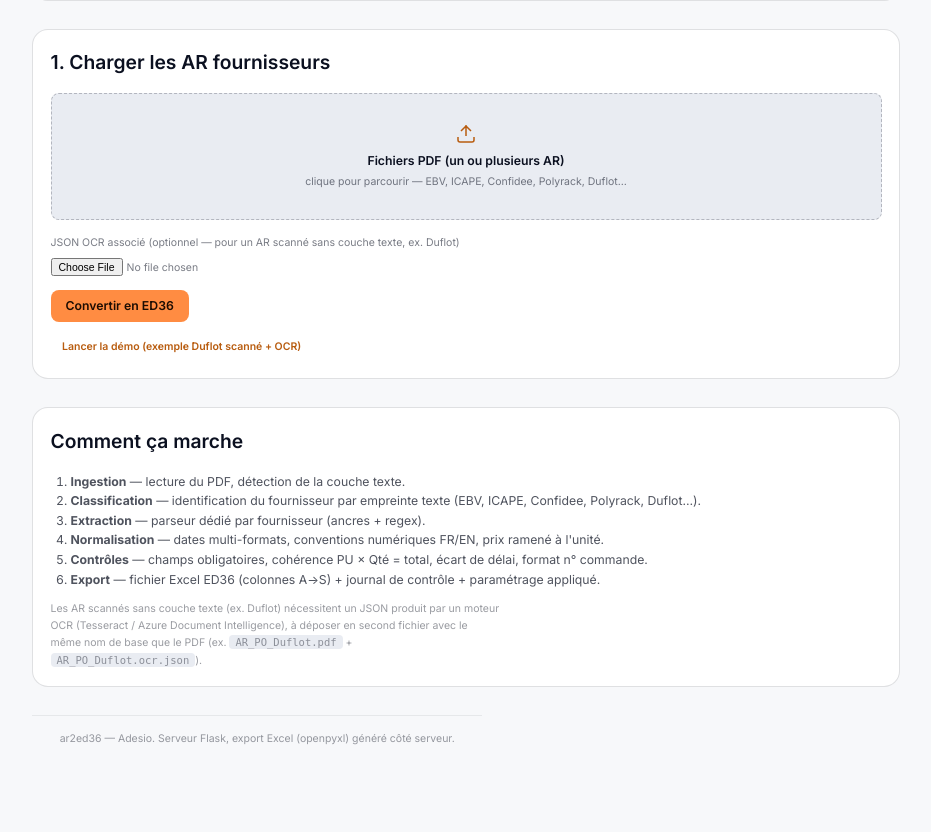
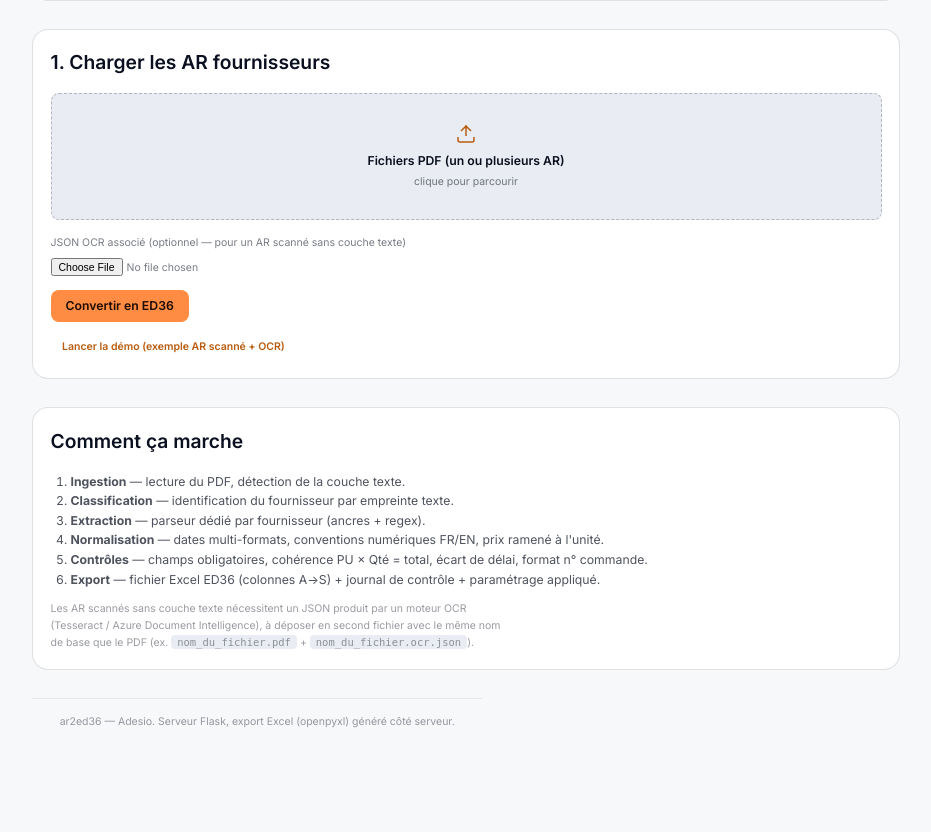
Before and after one commit to cyrilcavaille-web/Adesio, a Flask app: page / in a window 1280 px wide. Shown: the part 501-1333 px from the top of the page, without its empty margins (174-1105 px from the left). After the commit the page ends 1229 px from the top, so only its background shows below. Run offline with Flask 3, Linux system fonts and the light colour scheme.

Commit message:
Make the tool generic: drop the named-supplier list from the UI
Both apps' copy previously advertised the tool as built for five named
companies (dropzone hint, "how it works" step, footer caveat, demo
button label) — genericized all of it. A detected supplier name still
shows in the results once a real file is actually processed (that's
the classification feature working, not something to hide); only the
upfront "this tool supports: X, Y, Z" framing is gone.

Fixed a real regression this surfaced: the Python demo/scan detection
in traiter() relied on "duflot" appearing in the PDF's filename as a
fallback when there's no text layer at all — renaming the demo file to
something generic broke it. Restructured traiter() to check for a
companion <name>.ocr.json file first (mirroring the JS port's
traiterFichier), so a textless scan is recognized by the presence of
its OCR JSON, not by a hardcoded name in the filename. Verified against
the demo and all 5 real supplier PDFs — same results as before.

Co-Authored-By: Claude Sonnet 5 <noreply@anthropic.com>
Claude-Session: https://claude.ai/code/session_01RuVZqF1u9q6od9y9GuEnMx

```diff
--- a/app.py
+++ b/app.py
@@ -104,11 +104,11 @@ def convert():
 
 @app.route("/demo", methods=["POST"])
 def demo():
-    """Rejoue le pipeline sur le jeu d'exemple embarque (AR scanne DUFLOT + OCR)."""
+    """Rejoue le pipeline sur le jeu d'exemple embarque (AR scanne + OCR)."""
     with tempfile.TemporaryDirectory(prefix="ar2ed36_demo_") as tmp:
         work_dir = Path(tmp)
-        shutil.copy(SAMPLE_DIR / "AR_PO_Duflot.pdf", work_dir / "AR_PO_Duflot.pdf")
-        shutil.copy(SAMPLE_DIR / "AR_PO_Duflot.ocr.json", work_dir / "AR_PO_Duflot.ocr.json")
+        shutil.copy(SAMPLE_DIR / "AR_PO_Duflot.pdf", work_dir / "AR_scan_exemple.pdf")
+        shutil.copy(SAMPLE_DIR / "AR_PO_Duflot.ocr.json", work_dir / "AR_scan_exemple.ocr.json")
         result = _run_pipeline(work_dir)
 
     return render_template("index.html", result=result, erreur=None, demo=True)
--- a/ar2ed36/ar_extract.py
+++ b/ar2ed36/ar_extract.py
@@ -386,18 +386,13 @@ def parse_polyrack(text: str) -> list[ARLine]:
 
 def parse_scan(text: str, pdf_path: Path) -> list[ARLine]:
     """
-    Pas de couche texte : l'AR est un scan du bon de commande AW retourne signe.
-    En production -> OCR (Tesseract / Azure Document Intelligence) puis reprise du
-    parseur "BC Analog Way". Ici, une transcription de reference sert de demo et
-    chaque ligne est marquee comme issue de l'OCR, a valider.
+    Pas de couche texte : l'AR est un scan (ex. le propre bon de commande AW
+    retourne signe par le fournisseur). En production -> OCR (Tesseract / Azure
+    Document Intelligence) produisant un JSON structure <nom_du_pdf>.ocr.json,
+    depose a cote du PDF. Chaque ligne est marquee comme issue de l'OCR, a valider.
+    Appelee uniquement quand ce JSON existe deja (voir traiter()).
     """
     ref = pdf_path.with_suffix(".ocr.json")
-    if not ref.exists():
-        ref = Path(__file__).parent / (pdf_path.stem + ".ocr.json")
-    if not ref.exists():
-        l = ARLine(fournisseur="DUFLOT", methode="OCR", fichier=pdf_path.name)
-        l.flag("BLOQUANT", "PDF sans couche texte : OCR requis", 1.0)
-        return [l]
     data = json.loads(ref.read_text(encoding="utf-8"))
     out = []
     for row in data["postes"]:
@@ -476,12 +471,28 @@ def controler(l: ARLine) -> None:
 def traiter(pdf_path: Path) -> list[ARLine]:
     with pdfplumber.open(pdf_path) as pdf:
         text = "\n".join((p.extract_text() or "") for p in pdf.pages)
-    fournisseur = classify(text, pdf_path.name)
-    if fournisseur == "INCONNU":
-        l = ARLine(fichier=pdf_path.name)
-        l.flag("BLOQUANT", "fournisseur non reconnu : bascule extraction generique/LLM", 1.0)
-        return [l]
-    lignes = PARSEURS[fournisseur](text, pdf_path)
+
+    has_text = bool(text.strip())
+    ocr_ref = pdf_path.with_suffix(".ocr.json")
+
+    if not has_text:
+        if ocr_ref.exists():
+            lignes = parse_scan(text, pdf_path)
+        else:
+            l = ARLine(fichier=pdf_path.name, fournisseur=classify(text, pdf_path.name))
+            if l.fournisseur == "INCONNU":
+                l.fournisseur = ""
+            l.flag("BLOQUANT", "PDF sans couche texte (scan) : depose son JSON OCR pour le traiter", 1.0)
+            lignes = [l]
+    else:
+        fournisseur = classify(text, pdf_path.name)
+        if fournisseur == "INCONNU":
+            l = ARLine(fichier=pdf_path.name)
+            l.flag("BLOQUANT", "fournisseur non reconnu : bascule extraction generique/LLM", 1.0)
+            lignes = [l]
+        else:
+            lignes = PARSEURS[fournisseur](text, pdf_path)
+
     for l in lignes:
         l.fichier = pdf_path.name
         if not l.methode:
--- a/templates/index.html
+++ b/templates/index.html
@@ -43,12 +43,12 @@
             <svg width="22" height="22" viewBox="0 0 22 22" fill="none" stroke="currentColor" stroke-width="1.5" style="margin:0 auto"><path d="M11 3v11M6 9l5-5 5 5"/><path d="M3 15v3a2 2 0 0 0 2 2h12a2 2 0 0 0 2-2v-3"/></svg>
           </div>
           <div class="title">Fichiers PDF (un ou plusieurs AR)</div>
-          <div class="sub">clique pour parcourir — EBV, ICAPE, Confidee, Polyrack, Duflot…</div>
+          <div class="sub">clique pour parcourir</div>
           <input id="pdfs-input" type="file" name="pdfs" accept="application/pdf" multiple required hidden>
         </label>
 
         <label class="ocr-field">
-          <span>JSON OCR associé (optionnel — pour un AR scanné sans couche texte, ex. Duflot)</span>
+          <span>JSON OCR associé (optionnel — pour un AR scanné sans couche texte)</span>
           <input type="file" name="ocr_json" accept="application/json">
         </label>
 
@@ -57,7 +57,7 @@
 
       <form action="{{ url_for('demo') }}" method="post" class="demo-form">
         <button type="submit" class="ads-btn ads-btn--quiet ads-btn--sm">
-          Lancer la démo (exemple Duflot scanné + OCR)
+          Lancer la démo (exemple AR scanné + OCR)
         </button>
       </form>
 
@@ -125,16 +125,16 @@
       <strong class="card-title">Comment ça marche</strong>
       <ol class="how-list">
         <li><strong>Ingestion</strong> — lecture du PDF, détection de la couche texte.</li>
-        <li><strong>Classification</strong> — identification du fournisseur par empreinte texte (EBV, ICAPE, Confidee, Polyrack, Duflot…).</li>
+        <li><strong>Classification</strong> — identification du fournisseur par empreinte texte.</li>
         <li><strong>Extraction</strong> — parseur dédié par fournisseur (ancres + regex).</li>
         <li><strong>Normalisation</strong> — dates multi-formats, conventions numériques FR/EN, prix ramené à l'unité.</li>
         <li><strong>Contrôles</strong> — champs obligatoires, cohérence PU × Qté = total, écart de délai, format n° commande.</li>
         <li><strong>Export</strong> — fichier Excel ED36 (colonnes A→S) + journal de contrôle + paramétrage appliqué.</li>
       </ol>
       <p class="hint">
-        Les AR scannés sans couche texte (ex. Duflot) nécessitent un JSON produit par un moteur OCR
+        Les AR scannés sans couche texte nécessitent un JSON produit par un moteur OCR
         (Tesseract / Azure Document Intelligence), à déposer en second fichier avec le même nom de base
-        que le PDF (ex. <code>AR_PO_Duflot.pdf</code> + <code>AR_PO_Duflot.ocr.json</code>).
+        que le PDF (ex. <code>nom_du_fichier.pdf</code> + <code>nom_du_fichier.ocr.json</code>).
       </p>
     </section>
 
```
Also changed, not shown: web/index.html (+6 -6 lines).
